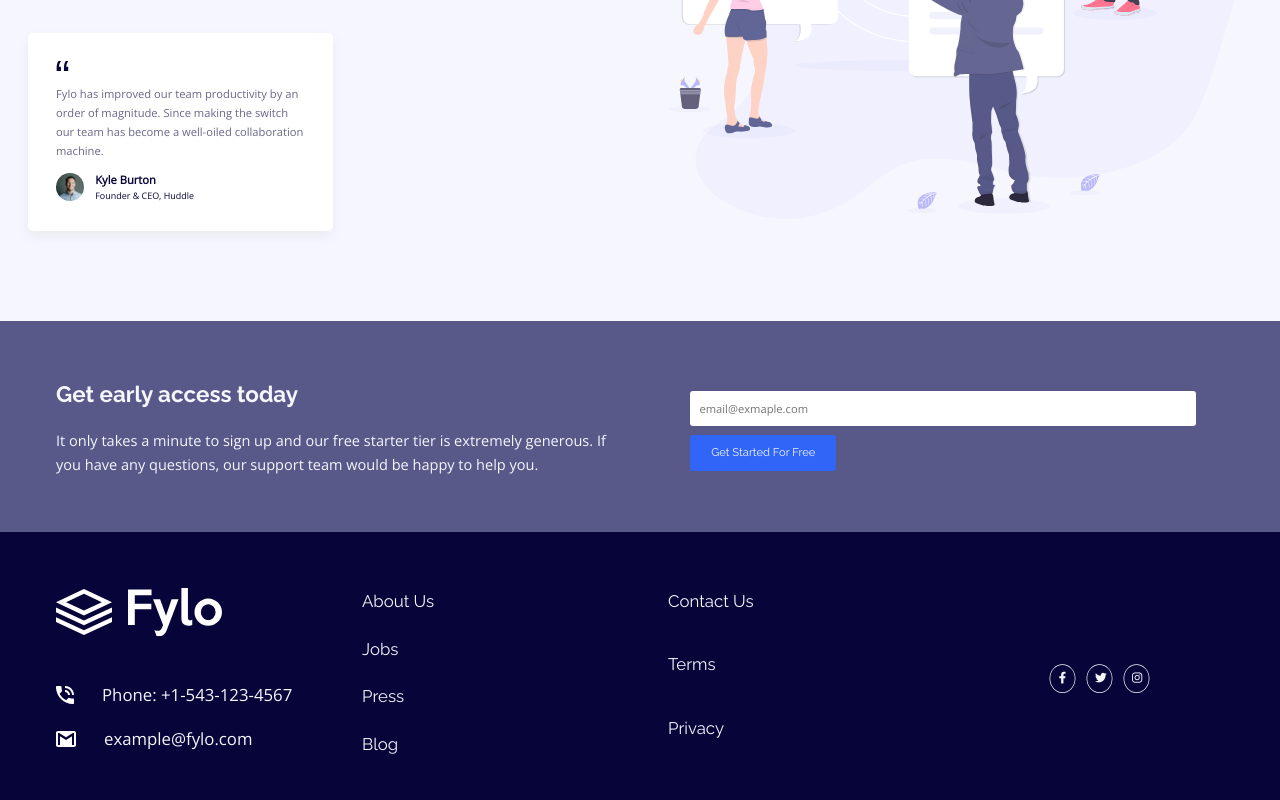
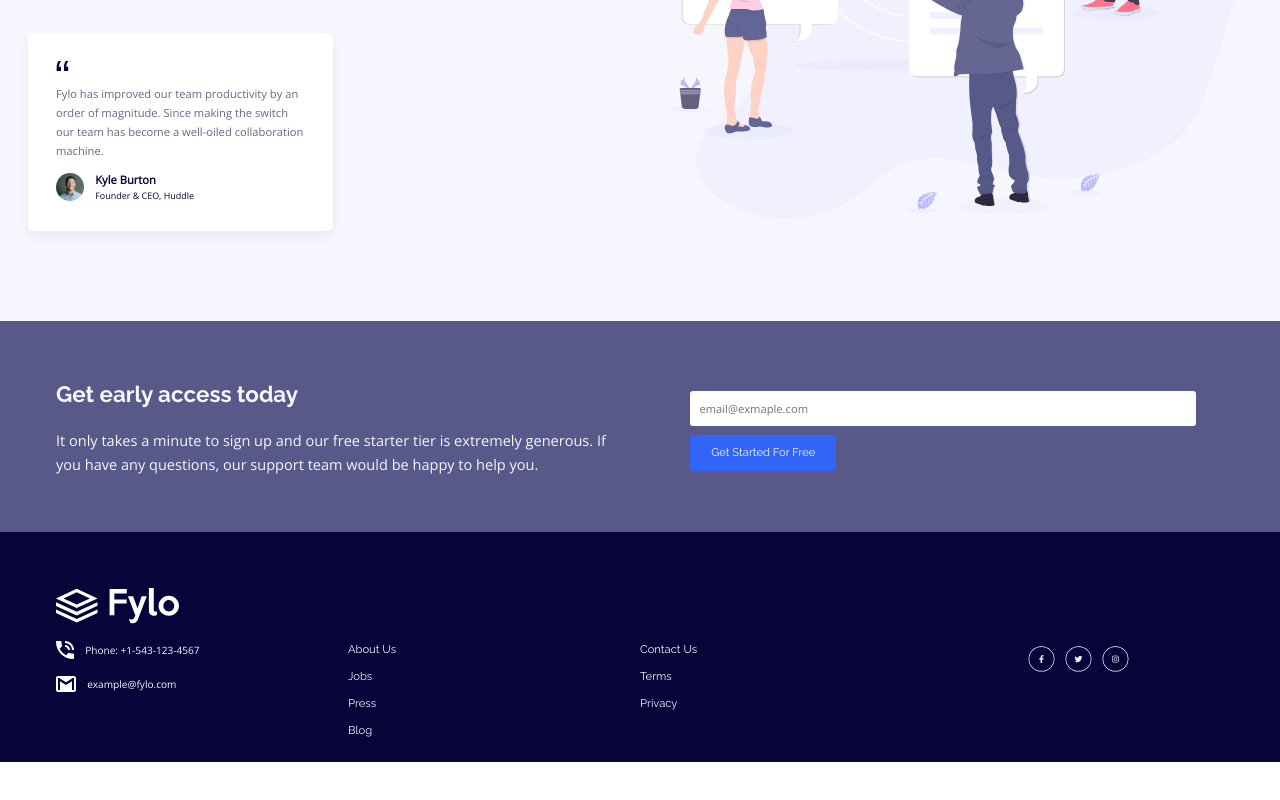
Before and after one commit to devhnry/Flyo-Landing-Page, a website built with Vite: page index.html in a window 1280 px wide. Shown: the part 1090-1890 px from the top of the page. After the commit the page ends 1852 px from the top, so only its background shows below. Built offline with nearby package versions, Linux system fonts and the light colour scheme.

Commit message:
Made more Footer Changes

```diff
--- a/assets/sass/layout/_footer.scss
+++ b/assets/sass/layout/_footer.scss
@@ -5,18 +5,28 @@
     gap: 3.5rem;
 
     @include respond(phone){
-        gap : 5rem;
+        gap: 0;
         grid-template-columns: repeat(3, 1fr);
-    }
+        font-size: 1rem;
+        align-items: start;
+        }
 
     @include respond(tab-port){
-        gap : 5rem;
         grid-template-columns: repeat(4, 1fr);
-    }
+        align-items: start;
+        }
 
     &__logo{
         filter: brightness(0) invert(1);
-        margin-bottom: 4rem;
+
+        @include respond(phone){
+            width: 11rem;
+            margin-bottom: 1.5rem;
+        }
+    }
+
+    &__contacts{
+        grid-column-start: 1;
     }
 
     &__contacts p{
@@ -24,6 +34,16 @@
         align-items: center;
         gap: 2.5rem;
         margin-bottom: 1.5rem;
+
+        @include respond(phone){
+            font-size: .9rem;
+            gap: .8rem;
+        }
+
+        @include respond(tab-port){
+            font-size: .9rem;
+            gap: 1rem;
+        }
     }
 
     &__list{
--- a/index.html
+++ b/index.html
@@ -107,13 +107,14 @@
   </main>
 
   <footer class="footer">
-    <div>
-      <div class="footer__logobox"> <img class="footer__logo" src="./assets/img/logo.svg" alt=""> </div>
+    <div class="footer__logobox">
+        <img class="footer__logo" src="./assets/img/logo.svg" alt="">
+    </div>
+
       <div class="footer__contacts">
         <p> <img src="./assets/img/icon-phone.svg" alt=""> Phone: +1-543-123-4567 </p>
         <p> <img src="./assets/img/icon-email.svg" alt=""> example@fylo.com </p>
       </div>
-    </div>
 
     <div class="footer__list">
       <a class="footer__link" href="#">About Us</a>
```
Also changed, not shown: assets/css/style.css.
